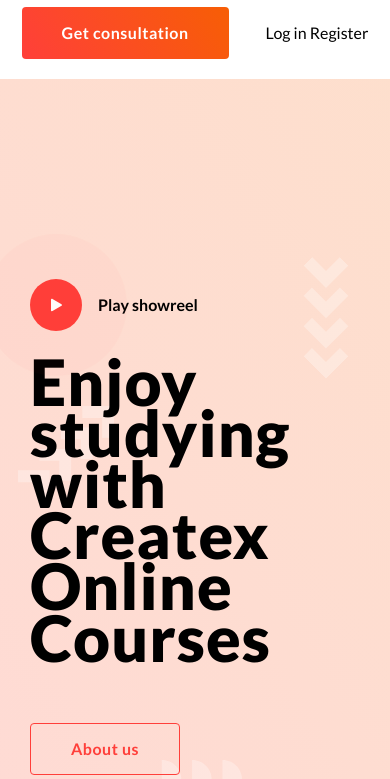
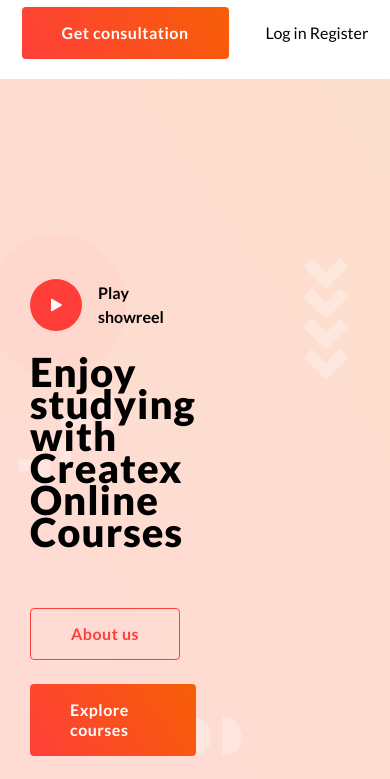
Before and after one commit to ZeepSPX/lesson_17, a plain HTML site: page index.html in a window 390 px wide. Shown: the part 81-860 px from the top of the page. Drawn offline with Linux system fonts and the light colour scheme.

Commit message:
Add files via upload

```diff
--- a/css/style.css
+++ b/css/style.css
@@ -368,7 +368,7 @@
 @media (max-width: 1001px) {
 	.body-page__title {
 		font-weight: 900;
-		font-size: 64px;
+		font-size: 60px;
 		line-height: 1.1;
 		letter-spacing: 1px;
 	}
@@ -377,7 +377,7 @@
 @media (max-width: 889px) {
 	.body-page__title {
 		font-weight: 900;
-		font-size: 64px;
+		font-size: 55px;
 		line-height: 1;
 		letter-spacing: 1px;
 	}
@@ -386,13 +386,22 @@
 @media (max-width: 780px) {
 	.body-page__title {
 		font-weight: 900;
-		font-size: 64px;
+		font-size: 45px;
 		line-height: 0.9;
 		letter-spacing: 1px;
 	}
 }
 
 @media (max-width: 520px) {
+	.body-page__title {
+		font-weight: 900;
+		font-size: 40px;
+		line-height: 0.8;
+		letter-spacing: 1px;
+	}
+}
+
+@media (max-width: 400px) {
 	.body-page__image {
 		overflow: hidden;
 		opacity: 0;
@@ -400,7 +409,7 @@
 
 	.body-page__title {
 		font-weight: 900;
-		font-size: 64px;
+		font-size: 40px;
 		line-height: 0.8;
 		letter-spacing: 1px;
 	}
```
